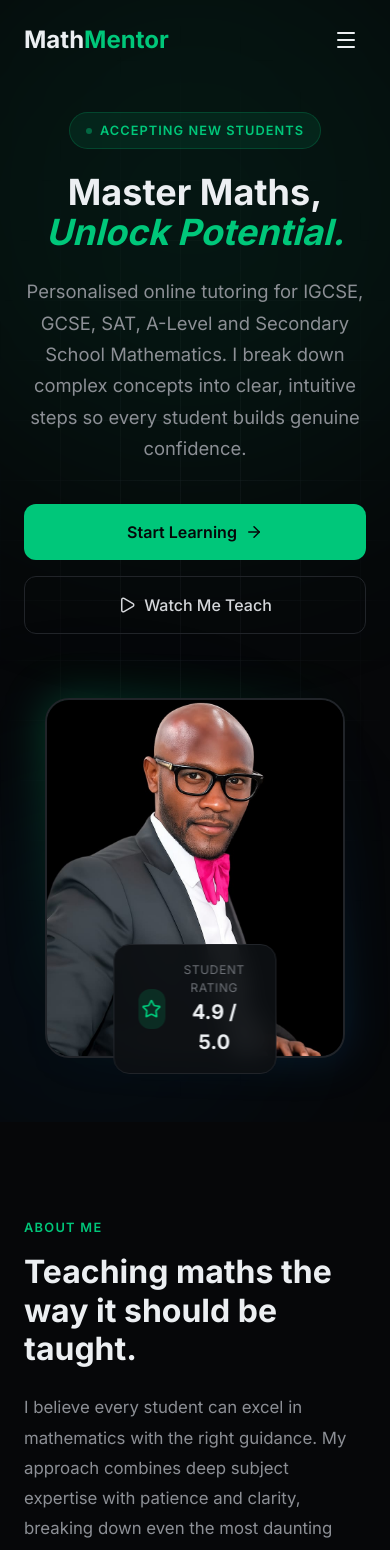
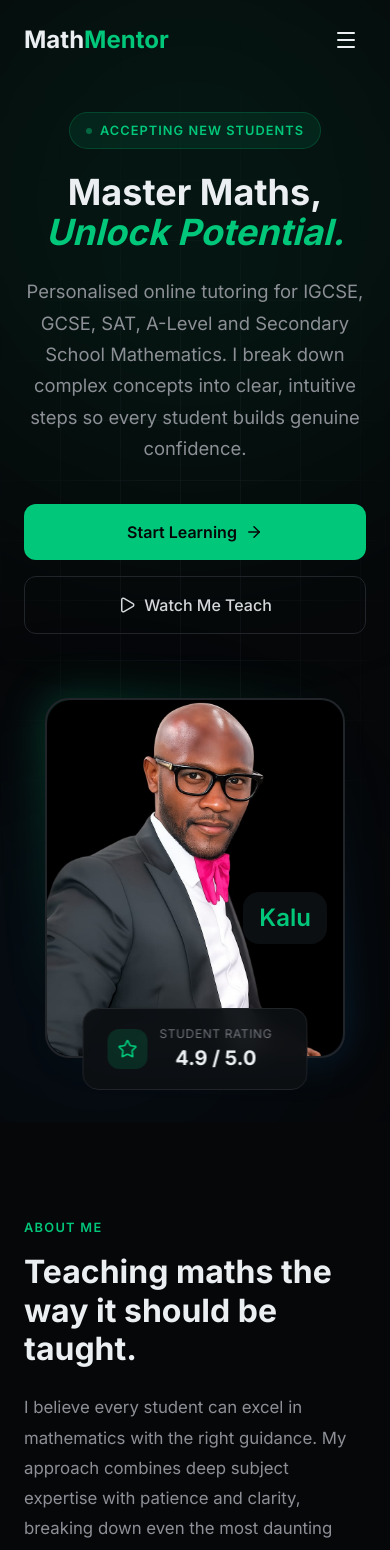
Before and after one commit to peekaycee/math-tutoring-website, a Next.js app: page / in a window 390 px wide. Shown: the top 1550 px of the page. Built offline with nearby package versions, Linux system fonts and the light colour scheme; a web font is replaced by a local one.

Commit message:
Update homepage UI

```diff
--- a/app/layout.tsx
+++ b/app/layout.tsx
@@ -40,8 +40,8 @@ export default function RootLayout({
   children: React.ReactNode
 }>) {
   return (
-    <html lang="en" className={`${inter.variable} ${playfair.variable} bg-background`}>
-      <body className="font-sans antialiased">
+    <html lang="en" className={`${inter.variable} ${playfair.variable} bg-background`} suppressHydrationWarning>
+      <body className="font-sans antialiased" suppressHydrationWarning>
         {children}
         {process.env.NODE_ENV === 'production' && <Analytics />}
       </body>
--- a/components/About.tsx
+++ b/components/About.tsx
@@ -12,9 +12,9 @@ const highlights = [
 ];
 
 const stats = [
-  { number: "500+", label: "Students tutored across 20+ countries" },
-  { number: "98%", label: "Achieved target grade or higher" },
-  { number: "8+", label: "Years of teaching experience" },
+  { number: "100+", label: "Students tutored across 5+ countries" },
+  { number: "85%", label: "Achieved target grade or higher" },
+  { number: "9+", label: "Years of teaching experience" },
   { number: "4.9", label: "Average rating from students" },
 ];
 
--- a/components/Hero.module.css
+++ b/components/Hero.module.css
@@ -171,21 +171,24 @@
   overflow: hidden;
   border: 2px solid rgb(33, 36, 41);
 }
-/* .name{
-  position: absolute;
-  bottom: -3rem;
-  right: 1.5rem;
-  color: rgb(0, 199, 122);
-  font-style: italic;
-  font-size: 2rem;
-  font-weight: 600;
-  z-index: 1;
-} */
 
 .imageFrame img {
   width: 100%;
   height: 100%;
   object-fit: cover;
+  border-radius: 1.5rem;
+}
+.imageFrame .name{
+  position: absolute;
+  bottom: 4rem;
+  right: 1rem;
+  padding: 0.5rem 1rem;
+  border-radius: 1rem;
+  background: rgba(13, 16, 19, 0.95);
+  color: rgb(0, 199, 122);
+  font-size: 1.5rem;
+  font-weight: 600;
+  z-index: 100;
 }
 
 .imageGlow {
@@ -269,11 +272,16 @@
     width: 300px;
     height: 360px;
   }
-
+    .name{
+    right: -1rem;
+    top: 12rem;
+    height: fit-content;
+  }
   .floatingCard {
+    width: 75%;
     left: 50%;
     transform: translateX(-50%);
-    bottom: -1rem;
+    bottom: -2.2rem;
   }
 }
 
@@ -290,4 +298,9 @@
     width: 100%;
     justify-content: center;
   }
+
+  .floatingCard {
+    width: 75%;
+    bottom: -2rem;
+  }
 }
--- a/components/Hero.tsx
+++ b/components/Hero.tsx
@@ -63,7 +63,7 @@ export default function Hero() {
               height={460}
               priority
             />
-            <p className={styles.name}>PEEKAY</p>
+            <p className={styles.name}>Kalu</p>
           </div>
           <div className={styles.floatingCard}>
             <div className={styles.floatingIcon}>
```
